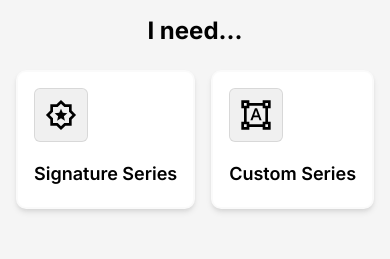
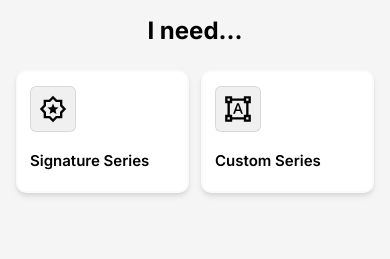
Before and after one commit to Leadgatemedia/pixtron-phase-2, a Next.js app: page /contact in a window 390 px wide. Shown: the part 378-637 px from the top of the page. Built offline with nearby package versions, Linux system fonts and the light colour scheme; no server answers.

Commit message:
Fix contact mobile card overflow

```diff
--- a/app/contact/ContactClient.tsx
+++ b/app/contact/ContactClient.tsx
@@ -192,8 +192,9 @@ function SelectionView({
   const cardNormal: React.CSSProperties = {
     ...cardBase,
     width: isMobile ? undefined : 318,
-    flex: isMobile ? 1 : undefined,
-    padding: isMobile ? "16px 16px 20px" : "30px 28px",
+    flex: isMobile ? "1 1 0" : undefined,
+    minWidth: isMobile ? 0 : undefined,
+    padding: isMobile ? "14px 12px 18px" : "30px 28px",
     border: isMobile ? "2px solid rgba(0,0,0,0.02)" : "1px solid rgba(0,0,0,0.06)",
     boxShadow: "0px 4px 6px -1px rgba(0,0,0,0.1), 0px 2px 4px -1px rgba(0,0,0,0.06)",
   };
@@ -201,14 +202,15 @@ function SelectionView({
   const cardActive: React.CSSProperties = {
     ...cardBase,
     width: isMobile ? undefined : 318,
-    flex: isMobile ? 1 : undefined,
-    padding: isMobile ? "16px 16px 20px" : "30px 28px",
+    flex: isMobile ? "1 1 0" : undefined,
+    minWidth: isMobile ? 0 : undefined,
+    padding: isMobile ? "14px 12px 18px" : "30px 28px",
     border: isMobile ? "2px solid rgba(0,0,0,0.02)" : "2px solid #0f9d58",
     boxShadow: "0px 25px 50px -12px rgba(0,0,0,0.25)",
   };
 
-  const iconSize = 32;
-  const iconBoxSize = 54;
+  const iconSize = isMobile ? 28 : 32;
+  const iconBoxSize = isMobile ? 46 : 54;
   const restaurantActive = selected === "restaurant" || hovered === "restaurant";
   const advertiserActive = selected === "advertiser" || hovered === "advertiser";
   const mobileSelectorWidth = "100%";
@@ -221,6 +223,7 @@ function SelectionView({
         paddingInline: isMobile ? 16 : 39,
         background: isMobile ? "#f5f5f5" : "#fff",
         minHeight: "100vh",
+        overflowX: "clip",
       }}
     >
       <div
@@ -309,8 +312,9 @@ function SelectionView({
             style={{
               display: "flex",
               flexDirection: "row",
-              gap: isMobile ? 16 : 30,
+              gap: isMobile ? 12 : 30,
               width: "100%",
+              minWidth: 0,
             }}
           >
             {/* Restaurant card */}
@@ -351,7 +355,7 @@ function SelectionView({
               </div>
 
               <div style={{ display: "flex", flexDirection: "column", gap: isMobile ? 0 : 20, width: "100%" }}>
-                <p style={{ fontSize: isMobile ? 18 : 20, fontWeight: isMobile ? 600 : 700, lineHeight: 1.5, color: "#000", margin: 0, whiteSpace: isMobile ? "nowrap" : undefined }}>
+                <p style={{ fontSize: isMobile ? 15 : 20, fontWeight: isMobile ? 600 : 700, lineHeight: 1.5, color: "#000", margin: 0, whiteSpace: isMobile ? "nowrap" : undefined }}>
                   Signature Series
                 </p>
                 <p style={{ display: isMobile ? "none" : undefined, fontSize: 18, fontWeight: 400, lineHeight: 1.5, color: "#000", margin: 0, maxWidth: 262 }}>
@@ -411,8 +415,8 @@ function SelectionView({
                   height={iconSize}
                   style={{
                     display: "block",
-                    width: 32,
-                    height: 32,
+                    width: iconSize,
+                    height: iconSize,
                     filter: advertiserActive && !isMobile ? "brightness(0) invert(1)" : "none",
                     transition: "filter 0.2s ease",
                   }}
@@ -420,7 +424,7 @@ function SelectionView({
               </div>
 
               <div style={{ display: "flex", flexDirection: "column", gap: isMobile ? 0 : 20, width: "100%" }}>
-                <p style={{ fontSize: isMobile ? 18 : 20, fontWeight: isMobile ? 600 : 700, lineHeight: 1.5, color: "#000", margin: 0, whiteSpace: isMobile ? "nowrap" : undefined }}>
+                <p style={{ fontSize: isMobile ? 15 : 20, fontWeight: isMobile ? 600 : 700, lineHeight: 1.5, color: "#000", margin: 0, whiteSpace: isMobile ? "nowrap" : undefined }}>
                   Custom Series
                 </p>
                 <p style={{ display: isMobile ? "none" : undefined, fontSize: 18, fontWeight: 400, lineHeight: 1.5, color: "#000", margin: 0, maxWidth: 262 }}>
@@ -1196,7 +1200,7 @@ export default function ContactClient({ initialStep = "select" }: { initialStep?
   return (
     <>
       {isMobile ? <MobileHeader /> : <SiteNavbar isMobile={isMobile} />}
-      <main style={{ background: isMobile ? "#f5f5f5" : "#fff" }}>
+      <main style={{ background: isMobile ? "#f5f5f5" : "#fff", overflowX: "clip" }}>
         {step === "select" && <SelectionView onSelect={handleSelect} isMobile={isMobile} />}
         {step === "restaurant" && <RestaurantForm onBack={handleBack} isMobile={isMobile} />}
         {step === "advertiser" && <AdvertiserForm onBack={handleBack} isMobile={isMobile} />}
```
